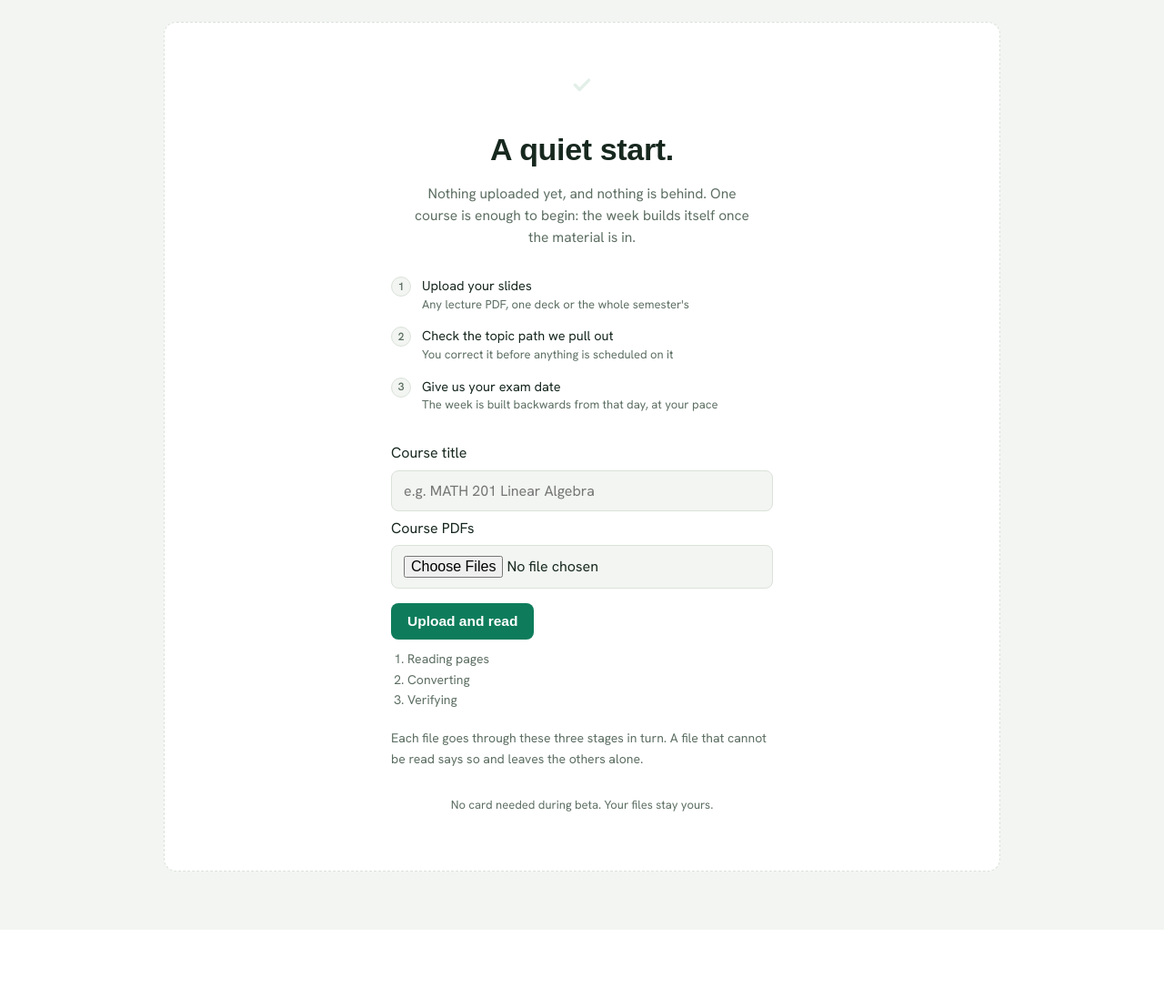
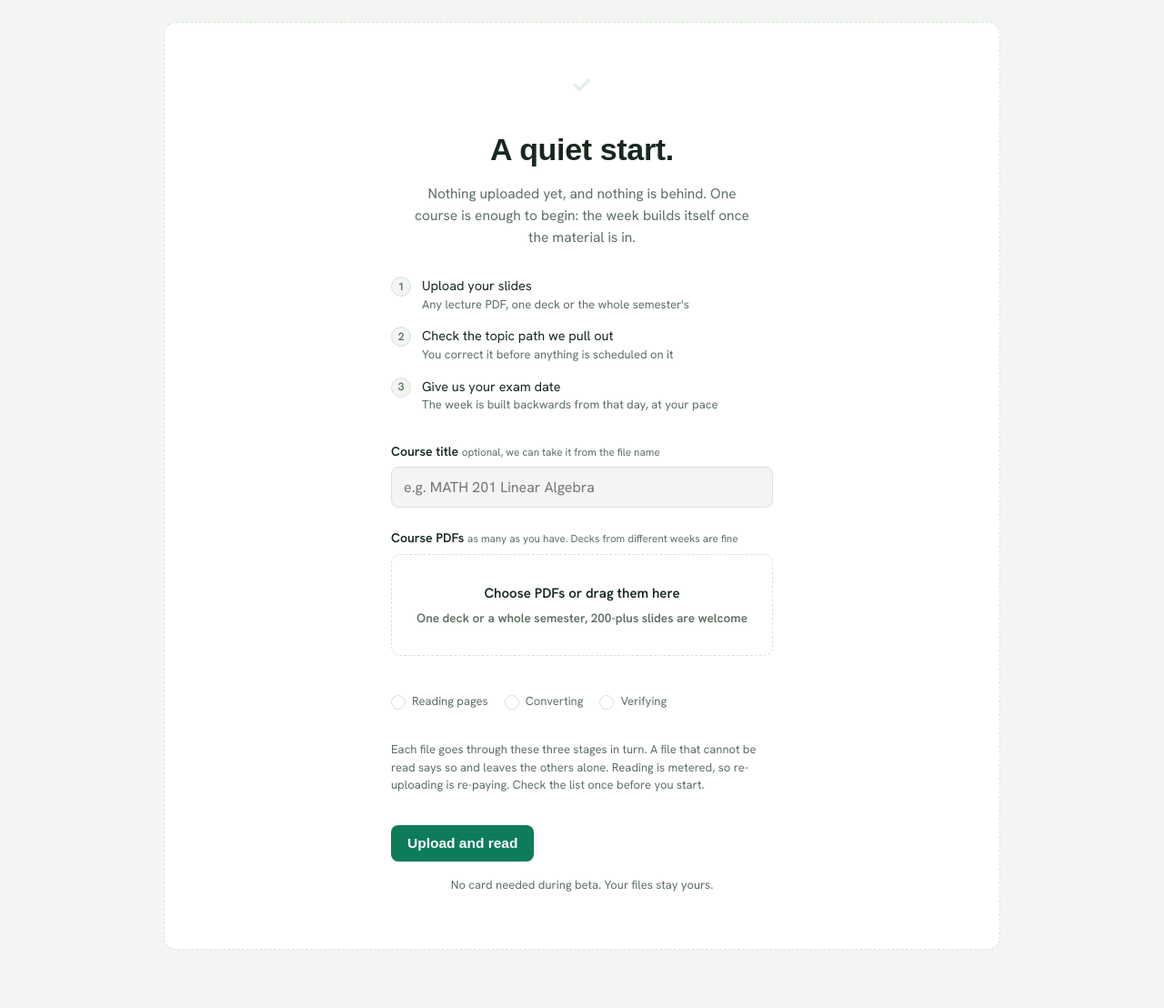
Before and after one commit to Des331150/Mastory, a Django app: page / in a window 1280 px wide. Shown: the part 78-1186 px from the top of the page at 91% size. Before the commit the page ends 1100 px from the top, so only its background shows below. Run offline with Django 5.2, Linux system fonts and the light colour scheme; data comes from the database, SQL or seed files in the repository; data that the repository does not hold is empty; parts of the project's set-up code (start-up, migrations or seed data) failed here and were passed over; some libraries are stand-ins or nearby versions; some web fonts are replaced.

Commit message:
Uploading reads as the locked quiet form, and the course home keeps its honest file list

```diff
--- a/material/static/material/reading.css
+++ b/material/static/material/reading.css
@@ -660,7 +660,8 @@ main.front-door, .hero, .rest, .empty { max-width: 920px; margin-left: auto; mar
   font-size: clamp(26px, 3.4vw, 34px);
   margin: 16px 0 10px;
 }
-.lede { color: var(--ink-soft); font-size: 15.5px; line-height: 1.55; max-width: 44ch; margin: 0 auto; }
+.lede { color: var(--ink-soft); font-size: 15.5px; line-height: 1.55; max-width: 44ch; }
+.empty .lede { margin: 0 auto; }
 .steps {
   margin: 30px auto 0;
   max-width: 420px;
@@ -696,3 +697,71 @@ main.front-door, .hero, .rest, .empty { max-width: 920px; margin-left: auto; mar
   .session { flex-wrap: wrap; }
   .session .go { width: 100%; text-align: center; }
 }
+
+/* Starting a course: the locked quiet form (course-new/01). Name it, drop
+   the slides in, and say up front what each file will go through. */
+
+.back { font-size: 14px; color: var(--ink-soft); text-decoration: none; }
+.back:hover { color: var(--ink); }
+
+.course-new { max-width: 560px; margin: 0 auto; }
+.course-new h1 { font-size: clamp(26px, 3.4vw, 34px); margin-bottom: 6px; }
+.course-new .lede { margin-bottom: 22px; }
+
+.field { display: grid; gap: 6px; margin-bottom: 16px; }
+.field label { font-size: 14px; font-weight: 600; }
+.field label small { font-weight: 400; color: var(--ink-soft); }
+
+.drop {
+  display: block;
+  border: 1.5px dashed var(--line);
+  border-radius: 10px;
+  background: var(--panel);
+  padding: 30px 20px;
+  text-align: center;
+  cursor: pointer;
+}
+.drop { position: relative; }
+.drop:hover { border-color: var(--green); background: var(--green-soft); }
+.drop:focus-within { outline: 2px solid var(--green); outline-offset: 3px; }
+.drop b { display: block; font-size: 15px; font-weight: 600; margin-bottom: 4px; color: var(--ink); }
+.drop span { font-size: 13.5px; color: var(--ink-soft); }
+.drop input[type="file"] {
+  position: absolute;
+  width: 1px;
+  height: 1px;
+  margin: -1px;
+  padding: 0;
+  overflow: hidden;
+  clip: rect(0 0 0 0);
+  white-space: nowrap;
+  border: 0;
+}
+
+.upload-stages {
+  display: flex;
+  flex-wrap: wrap;
+  gap: 8px 18px;
+  padding: 0;
+  list-style: none;
+  font-size: 13px;
+  color: var(--ink-soft);
+  margin: 18px 0 10px;
+}
+.upload-stages li { display: flex; align-items: center; gap: 7px; }
+.upload-stages i {
+  width: 16px;
+  height: 16px;
+  border-radius: 50%;
+  border: 1.5px solid var(--line);
+  display: inline-block;
+}
+
+.fine { font-size: 13px; color: var(--ink-soft); line-height: 1.5; }
+.upload .fine { margin-bottom: 18px; }
+
+/* The course home panel (course-detail). A quiet index of what is in. */
+.file-list { list-style: none; margin: 10px 0 0; padding: 0; }
+.file-list li { display: flex; align-items: baseline; gap: 12px; padding: 9px 0; border-top: 1px solid var(--line); }
+.file-list li:first-child { border-top: 0; }
+.file-list li .error { margin-left: auto; font-size: 13px; }
--- a/material/templates/material/_upload_form.html
+++ b/material/templates/material/_upload_form.html
@@ -4,18 +4,28 @@
       hx-post="{% url 'course-create' %}" hx-encoding="multipart/form-data"
       hx-swap="none">
   {% csrf_token %}
-  <label for="id_title">Course title</label>
-  <input id="id_title" type="text" name="title" placeholder="e.g. MATH 201 Linear Algebra" />
+  <div class="field">
+    <label for="id_title">Course title <small>optional, we can take it from the file name</small></label>
+    <input id="id_title" type="text" name="title" placeholder="e.g. MATH 201 Linear Algebra" />
+  </div>
 
-  <label for="id_files">Course PDFs</label>
-  <input id="id_files" type="file" name="files" accept="application/pdf" multiple required />
+  <div class="field">
+    <label for="id_files">Course PDFs <small>as many as you have. Decks from different weeks are fine</small></label>
+    <label class="drop" for="id_files">
+      <b>Choose PDFs or drag them here</b>
+      <span>One deck or a whole semester, 200-plus slides are welcome</span>
+      <input id="id_files" type="file" name="files" accept="application/pdf" multiple required />
+    </label>
+  </div>
+
+  <ol class="upload-stages" aria-label="What happens to each file">
+    <li><i></i>Reading pages</li>
+    <li><i></i>Converting</li>
+    <li><i></i>Verifying</li>
+  </ol>
+  <p class="fine">Each file goes through these three stages in turn. A file that
+    cannot be read says so and leaves the others alone. Reading is metered, so
+    re-uploading is re-paying. Check the list once before you start.</p>
 
   <button type="submit">Upload and read</button>
-  <ol class="upload-stages" aria-label="What happens to each file">
-    <li>Reading pages</li>
-    <li>Converting</li>
-    <li>Verifying</li>
-  </ol>
-  <p class="muted small">Each file goes through these three stages in turn. A file that
-    cannot be read says so and leaves the others alone.</p>
 </form>
--- a/material/templates/material/course_detail.html
+++ b/material/templates/material/course_detail.html
@@ -2,7 +2,12 @@
 
 {% block title %}{{ course.title }}{% endblock %}
 
+{% block masthead_right %}
+<a class="crumb" href="{% url 'course-list' %}">← Your courses</a>
+{% endblock %}
+
 {% block content %}
+<div class="course-home">
 <section class="panel">
   <h1>{{ course.title }}</h1>
   <p><a class="cta" href="{% url 'course-read' course.pk %}">Read the material</a></p>
@@ -25,4 +30,5 @@
     {% endfor %}
   </ul>
 </section>
+</div>
 {% endblock %}
--- a/material/views.py
+++ b/material/views.py
@@ -175,8 +175,14 @@ def course_list(request: HttpRequest) -> HttpResponse:
     )
 
 
-@require_POST
 def course_create(request: HttpRequest) -> HttpResponse:
+    """The locked quiet form: name it, drop the slides in.
+
+    A GET is the empty form the masthead's "+ New course" promises; a POST
+    without files is the same form saying what it needs.
+    """
+    if request.method == "GET":
+        return render(request, "material/course_create.html", {})
     uploads = request.FILES.getlist("files")
     if not uploads:
         return render(
```
Also changed, not shown: material/templates/material/course_create.html (+10 -5 lines).
